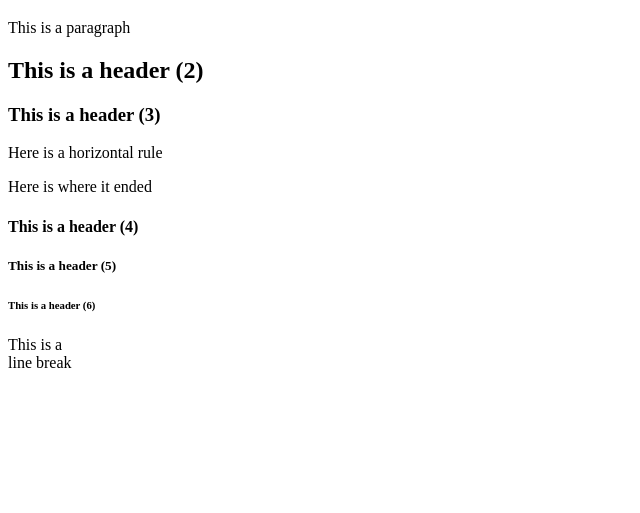
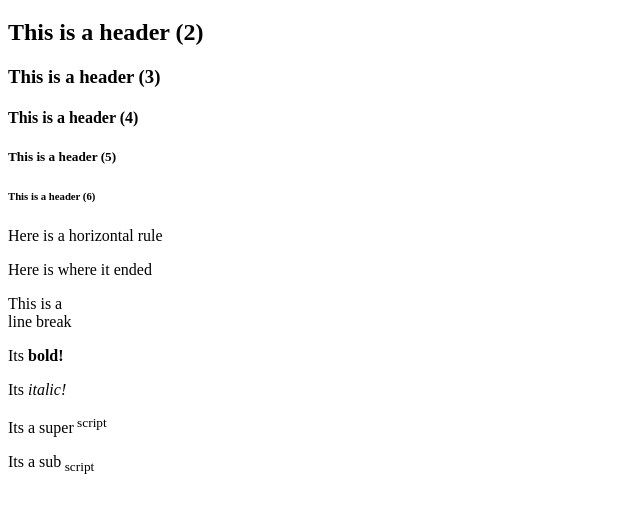
Before and after one commit to LordFreezer/HTML-Public-, a plain HTML site: page structure.html in a window 1280 px wide. Shown: the part 61-574 px from the top of the page, without its empty margins (0-640 px from the left). Drawn offline with Linux system fonts and the light colour scheme.

Commit message:
bold, italic, superscript, subscript

```diff
--- a/structure.html
+++ b/structure.html
@@ -7,16 +7,20 @@
 
 <body>
     <h1> This is a header (1) </h1>
-    <p> This is a paragraph </p>
     <h2> This is a header (2)</h2>
     <h3> This is a header (3)</h3>
+
+    <h4> This is a header (4)</h4>
+    <h5> This is a header (5)</h5>
+    <h6> This is a header (6)</h6>
     <p> Here is a horizontal rule </p>
     </hr>
     <p> Here is where it ended </p>
-    <h4> This is a header (4)</h4>
-    <h5> This is a header (5)</h5>
-    <h6> This is a header (6)</h6>
     <p> This is a <br /> line break </p>
+    <p> Its <b> bold! </b> </p>
+    <p> Its <i> italic! </i> </p>
+    <p> Its a super<sup> script </sup> </p>
+    <p> Its a sub<sub> script </sub> </p>
 
 </body>
 
```
